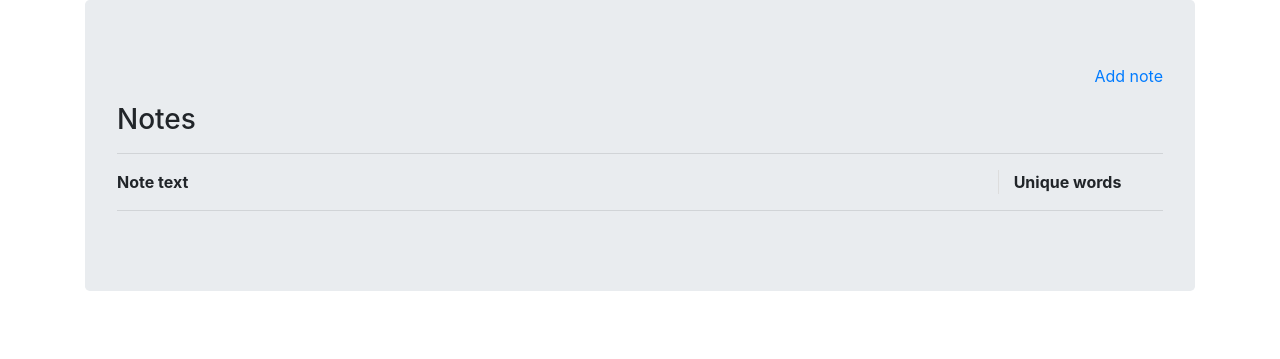
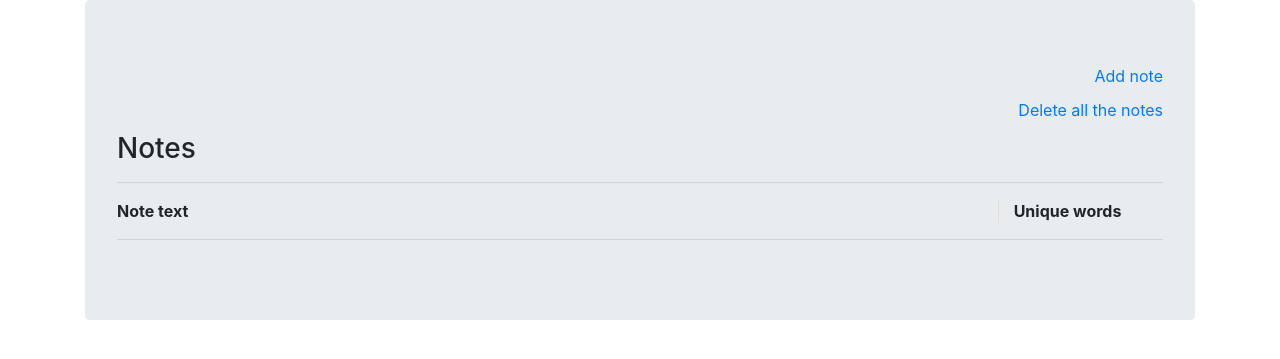
Before and after one commit to antonmyronyuk/task1, a Flask app: page / in a window 1280 px wide. Shown: the top 359 px of the page. Run offline with Flask 2, Linux system fonts and the light colour scheme; data that the repository does not hold is empty; some libraries are stand-ins or nearby versions.

Commit message:
add route for deleting all the notes from database

```diff
--- a/app/static/css/main.css
+++ b/app/static/css/main.css
@@ -1,6 +1,6 @@
-.notes-link, .add-note-link {
+.notes-link, .add-note-link, .delete-notes {
     text-align: right;
-    margin-bottom: 15px;
+    margin-bottom: 10px;
 }
 
 #noteButton {
--- a/app/static/js/main.js
+++ b/app/static/js/main.js
@@ -30,6 +30,17 @@ function addNote(text) {
 }
 
 
+// send note text to the server
+function deleteNotes() {
+    $.ajax({
+        url: "/notes",
+        method: "DELETE",
+	}).done(function(msg) {
+	    $("#notesData").html('');
+	});
+}
+
+
 
 // show pretty alert for 3 seconds
 function showAlert(id) {
--- a/app/templates/add_note.html
+++ b/app/templates/add_note.html
@@ -2,7 +2,7 @@
 
 {% block content %}
     <div class="notes-link">
-        <a href="{{ url_for('notes') }}">All the notes</a>
+        <a href="{{ url_for('notes_get') }}">All the notes</a>
     </div>
 
     <div class="new-note">
--- a/app/templates/notes.html
+++ b/app/templates/notes.html
@@ -3,6 +3,9 @@
 {% block content %}
     <div class="add-note-link">
         <a href="{{ url_for('add_note_get') }}">Add note</a>
+    </div>
+    <div class="delete-notes">
+        <a href="#" onclick="deleteNotes()">Delete all the notes</a>
     </div>
     <h3>Notes</h3>
     <hr>
@@ -16,6 +19,7 @@
             </div>
         </div>
         <hr>
+        <div id="notesData">
             {% for note in notes %}
             <div class="row">
                 <div class="col-10 note-text">
@@ -28,4 +32,5 @@
             <hr>
             {% endfor %}
         </div>
+    </div>
 {% endblock %}
--- a/app/views.py
+++ b/app/views.py
@@ -16,7 +16,7 @@ notes adding without refreshing of the page on a client)
 """
 @app.route('/')
 @app.route('/notes')
-def notes():
+def notes_get():
     """
     Page with notes which are ordered by
     number of unique words in each note
@@ -26,6 +26,16 @@ def notes():
         notes=Note.all_ordered(),
         title='Sorted notes'
     )
+
+
+@app.route('/notes', methods=['DELETE'])
+def notes_delete():
+    """
+    Delete all the notes from database
+    """
+    Note.query.delete()
+    db.session.commit()
+    return jsonify({'status': 'OK'}), 200
 
 
 @app.route('/notes/add', methods=['GET'])
@@ -45,7 +55,8 @@ def add_node_post():
     print(text)
     try:
         note = Note(
-            text=text,  # text will be escaped while rendering
+            # text will be escaped automatically while rendering
+            text=text,
             unique_count=count_unique_words(text)
         )
         db.session.add(note)
```
Lines whose indentation alone changed are shown as unchanged.
